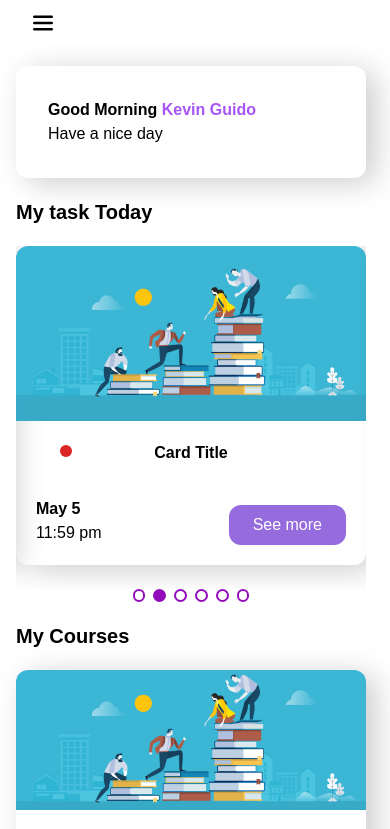
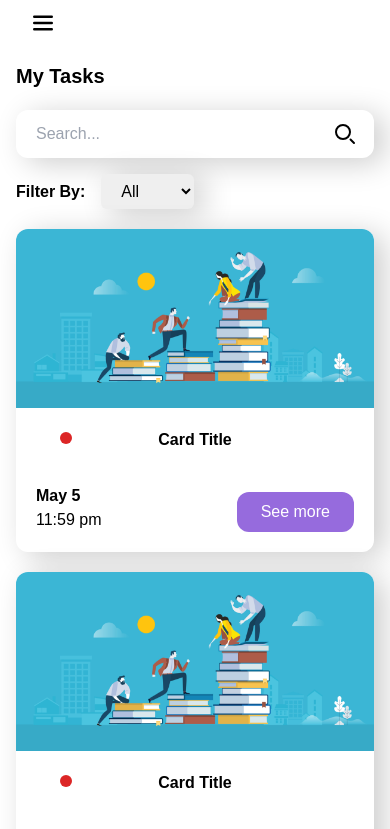
Before and after one commit to Kevingu08/Proyecto-Interactivas-II, a React (Vite) app in the folder Jint/: page /task in a window 390 px wide. Shown: the top 829 px of the page. Built offline with nearby package versions, Linux system fonts and the light colour scheme.

Commit message:
new dependencies added: React-router.dom

```diff
--- a/Jint/package.json
+++ b/Jint/package.json
@@ -12,8 +12,12 @@
   "dependencies": {
     "cally": "^0.5.3",
     "caly": "^0.7.4",
+    "localforage": "^1.10.0",
+    "match-sorter": "^6.3.4",
     "react": "^18.2.0",
     "react-dom": "^18.2.0",
+    "react-router-dom": "^6.23.0",
+    "sort-by": "^0.0.2",
     "swiper": "^11.1.1"
   },
   "devDependencies": {
--- a/Jint/src/components/App.jsx
+++ b/Jint/src/components/App.jsx
@@ -13,6 +13,7 @@ import { Search } from "./Search.jsx";
 import { Filter } from "./Filter.jsx";
 import { Login } from "./Login.jsx";
 import { SingUp } from "./SingUp.jsx";
+import { BrowserRouter as Router, Routes, Route } from "react-router-dom";
 
 
 function App() {
@@ -21,9 +22,9 @@ function App() {
             {/* <Login/> */}
             {/* <SingUp/> */}
 
-            <Sidebar />
+
             {/* LandingPage */}
-            <section className="grid grid-cols-1 lg:grid-cols-4  xl:ml-[15rem] px-4 gap-6">
+            {/* <section className="grid grid-cols-1 lg:grid-cols-4  xl:ml-[15rem] px-4 gap-6">
                 <div className="grid col-span-3 mt-5 lg:col-span-4 xl:col-span-3">
                     <WelcomeCard />
                     <h2 className="font-bold text-xl mt-5 dark:text-white">My task Today</h2>
@@ -58,7 +59,7 @@ function App() {
                     </section>
                     <Calendar/>
                 </div>
-            </section>
+            </section> */}
 
             {/* TaskPage */}
             {/* <section className="md:ml-[15rem] p-4">
@@ -75,6 +76,59 @@ function App() {
             </section> */}
 
             {/* <Tasks/> */}
+            <Router>
+            <Sidebar />
+                <Routes>
+                    <Route path="/" element={<section className="grid grid-cols-1 lg:grid-cols-4  xl:ml-[15rem] px-4 gap-6">
+                <div className="grid col-span-3 mt-5 lg:col-span-4 xl:col-span-3">
+                    <WelcomeCard />
+                    <h2 className="font-bold text-xl mt-5 dark:text-white">My task Today</h2>
+
+                    <div className="w-full mt-5 overflow-hidden">
+                        <Slider />
+                    </div>
+
+                    <h2 className="font-bold text-xl mt-5 dark:text-white">My Courses</h2>
+                    <div className="grid grid-cols-[repeat(auto-fit,_minmax(350px,_1fr))] mt-5 gap-8">
+                        <HorizontalCard />
+                        <HorizontalCard />
+                        <HorizontalCard />
+                        <HorizontalCard />
+                        <HorizontalCard />
+                        <HorizontalCard />
+                    </div>
+                </div>
+
+                <div className="flex flex-col mt-5 gap-4 col-span-4 xl:col-auto">
+                    <section className="grid gap-5">
+                        <div className="shadow-main rounded-xl grid gap-4 p-4 dark:bg-dark-secondary dark:text-white">
+                            <h3 className="font-bold text-lg">Pendings of the week</h3>
+                            <p className="font-bold">Task: <span className="text-primary ml-4 text-xl">7</span></p>
+                            <p className="font-bold">Event: <span className="text-primary ml-4 text-xl">2</span></p>
+                        </div>
+                        <div className="shadow-main rounded-xl grid gap-4 p-4 dark:bg-dark-secondary dark:text-white">
+                            <h3 className="font-bold text-lg">Week's tasks completed</h3>
+                            <p className="font-bold">Task: <span className="text-primary ml-4 text-xl">3</span></p>
+                            <p className="font-bold">Event: <span className="text-primary ml-4 text-xl">0</span></p>
+                        </div>
+                    </section>
+                    <Calendar/>
+                </div>
+            </section>}/>
+                    <Route path="/task" element={<section className="md:ml-[15rem] p-4">
+                <h2 className="font-bold text-xl dark:text-white">My Tasks</h2>
+                <div className="flex flex-col sm:flex-row gap-4  mt-5">
+                    <Search/>
+                    <Filter/>
+                </div>
+                <div className="grid grid-cols-[repeat(auto-fit,_minmax(250px,_1fr))] gap-5 mt-5">
+                    {Array.from({ length: 10 }).map((_, i) => (
+                        <Card key={i} />
+                    ))}
+                </div>
+            </section>}/>
+                </Routes>
+            </Router>
         </>
     );
 }
--- a/Jint/src/components/Filter.jsx
+++ b/Jint/src/components/Filter.jsx
@@ -3,8 +3,8 @@ import './index.css'
 export function Filter(){
     return(
         <form className='flex gap-4 items-center' action="">
-            <p className='font-semibold'>Filter By:</p>
-            <select className="shadow-main px-4 py-2 rounded-md">
+            <p className='font-semibold dark:text-white'>Filter By:</p>
+            <select className="shadow-main px-4 py-2 rounded-md dark:bg-dark-secondary dark:text-white">
                 <option value="all">All</option>
                 <option value="task">Task</option>
                 <option value="event">Event</option>
--- a/Jint/src/components/Search.jsx
+++ b/Jint/src/components/Search.jsx
@@ -2,11 +2,11 @@ import "./index.css";
 
 export function Search() {
     return (
-        <form className="w-full sm:w-fit flex gap-2 shadow-main px-4 py-2 rounded-xl items-center" action="">
-            <input className="p-1 w-[90%]" type="text" placeholder="Search..." />
+        <form className="w-full sm:w-fit flex gap-2 shadow-main px-4 py-2 rounded-xl items-center dark:bg-dark-secondary" action="">
+            <input className="p-1 w-[90%] dark:bg-dark-secondary" type="text" placeholder="Search..." />
             <button type="submit" className="w-fit">
                 <svg
-                    className="w-6 h-6 text-gray-800 dark:text-black"
+                    className="w-6 h-6 text-gray-800 dark:text-white"
                     aria-hidden="true"
                     xmlns="http://www.w3.org/2000/svg"
                     width="24"
--- a/Jint/src/components/Sidebar.jsx
+++ b/Jint/src/components/Sidebar.jsx
@@ -1,5 +1,6 @@
 import "./index.css";
 import { useState, useEffect } from "react";
+import { Link} from "react-router-dom";
 
 export function Sidebar() {
     const [isOpen, setIsOpen] = useState(false);
@@ -26,9 +27,10 @@ export function Sidebar() {
 
     return (
         <>
+
             <div className="md:hidden">
                 <button onClick={() => setIsOpen(!isOpen)} className={`translate-x-5 p-2 md:hidden`}>
-                <svg className="w-[30px] h-[30px] text-gray-800 dark:text-black" aria-hidden="true" xmlns="http://www.w3.org/2000/svg" width="24" height="24" fill="none" viewBox="0 0 24 24">
+                <svg className="w-[30px] h-[30px] text-gray-800 dark:text-white" aria-hidden="true" xmlns="http://www.w3.org/2000/svg" width="24" height="24" fill="none" viewBox="0 0 24 24">
                     <path stroke="currentColor" strokeLinecap="round" strokeWidth="2" d="M5 7h14M5 12h14M5 17h14"/>
                 </svg>
 
@@ -41,7 +43,7 @@ export function Sidebar() {
 
                 <div className="relative">
                 <button onClick={() => setIsOpen(!isOpen)} className="p-4 absolute translate-x-[14rem] md:hidden">
-                <svg className="w-[24px] h-[24px] text-gray-800 dark:text-black" aria-hidden="true" xmlns="http://www.w3.org/2000/svg" width="24" height="24" fill="none" viewBox="0 0 24 24">
+                <svg className="w-[24px] h-[24px] text-gray-800 dark:text-white" aria-hidden="true" xmlns="http://www.w3.org/2000/svg" width="24" height="24" fill="none" viewBox="0 0 24 24">
                     <path stroke="currentColor" strokeLinecap="round" strokeLinejoin="round" strokeWidth="2" d="M6 18 17.94 6M18 18 6.06 6"/>
                 </svg>
 
@@ -64,27 +66,27 @@ export function Sidebar() {
                     </div>
                     <ul className="flex flex-col m-auto text-start">
                         <li>
-                            <a
+                            <Link
                                 className="flex gap-6 px-8 py-5 hover:bg-gradient-light-li dark:text-white"
-                                href="#"
+                                to="/"
                             >
                                 <svg className="w-6 h-6 text-gray-800 dark:text-white" aria-hidden="true" xmlns="http://www.w3.org/2000/svg" width="24" height="24" fill="none" viewBox="0 0 24 24">
                                     <path stroke="currentColor" strokeLinecap="round" strokeLinejoin="round" strokeWidth="2" d="m4 12 8-8 8 8M6 10.5V19a1 1 0 0 0 1 1h3v-3a1 1 0 0 1 1-1h2a1 1 0 0 1 1 1v3h3a1 1 0 0 0 1-1v-8.5"/>
                                 </svg>
 
                                 Home
-                            </a>
+                            </Link>
                         </li>
                         <li>
-                            <a
+                            <Link
                                 className="flex gap-6 px-8 py-5 hover:bg-gradient-light-li dark:text-white"
-                                href="#"
+                                to="/task"
                             >
                                 <svg className="w-6 h-6 text-gray-800 dark:text-white" aria-hidden="true" xmlns="http://www.w3.org/2000/svg" width="24" height="24" fill="none" viewBox="0 0 24 24">
                                     <path stroke="currentColor" strokeLinecap="round" strokeLinejoin="round" strokeWidth="2" d="M15 4h3a1 1 0 0 1 1 1v15a1 1 0 0 1-1 1H6a1 1 0 0 1-1-1V5a1 1 0 0 1 1-1h3m0 3h6m-6 5h6m-6 4h6M10 3v4h4V3h-4Z"/>
                                 </svg>
                                 Task
-                            </a>
+                            </Link>
                         </li>
                         <li>
                             <a
@@ -224,5 +226,10 @@ export function Sidebar() {
                 </div>
                  )}
             </nav>
+
+
+
+
+
         </>
     )}
```
Also changed, not shown: 1 other file (tests, documents, lock files or other folders).
